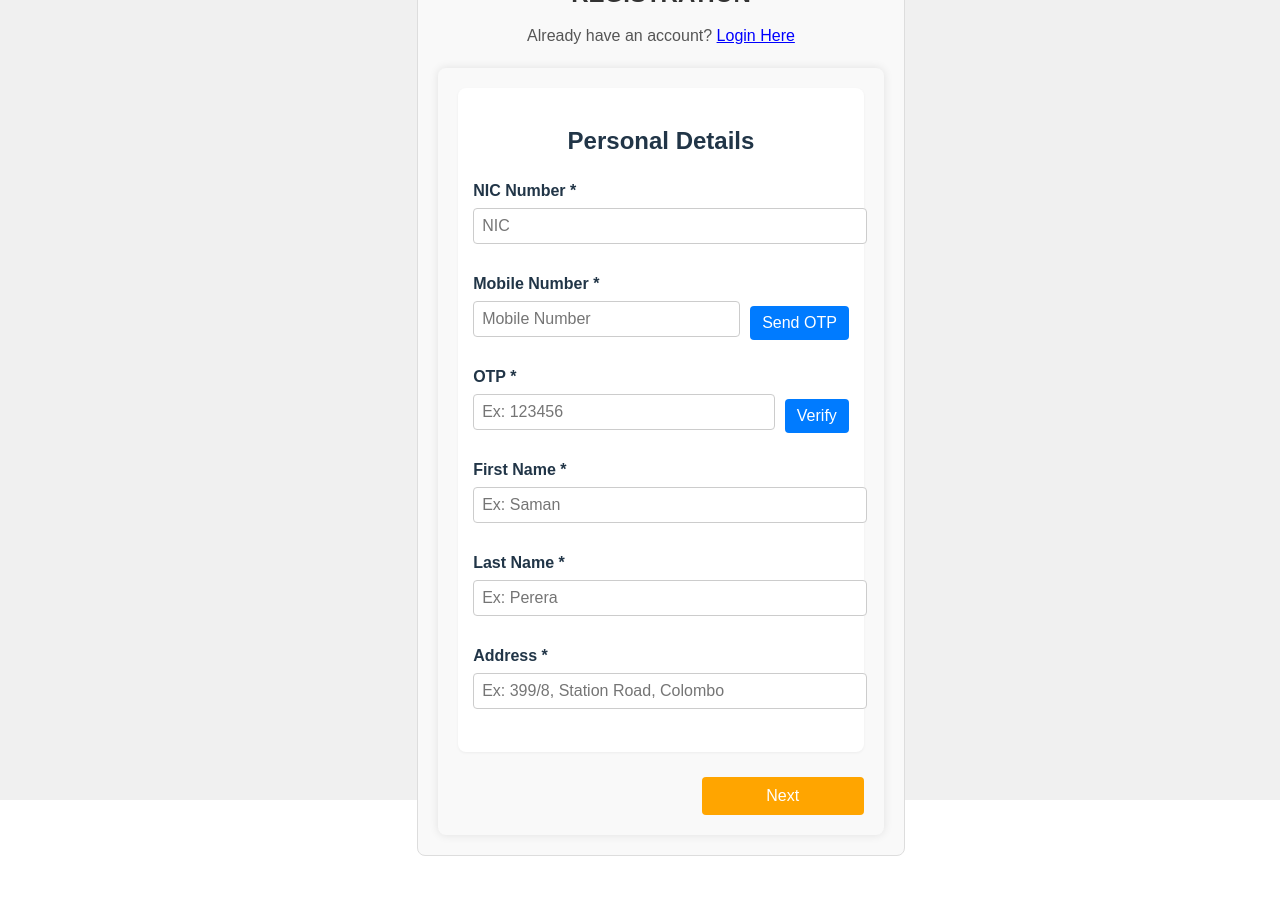
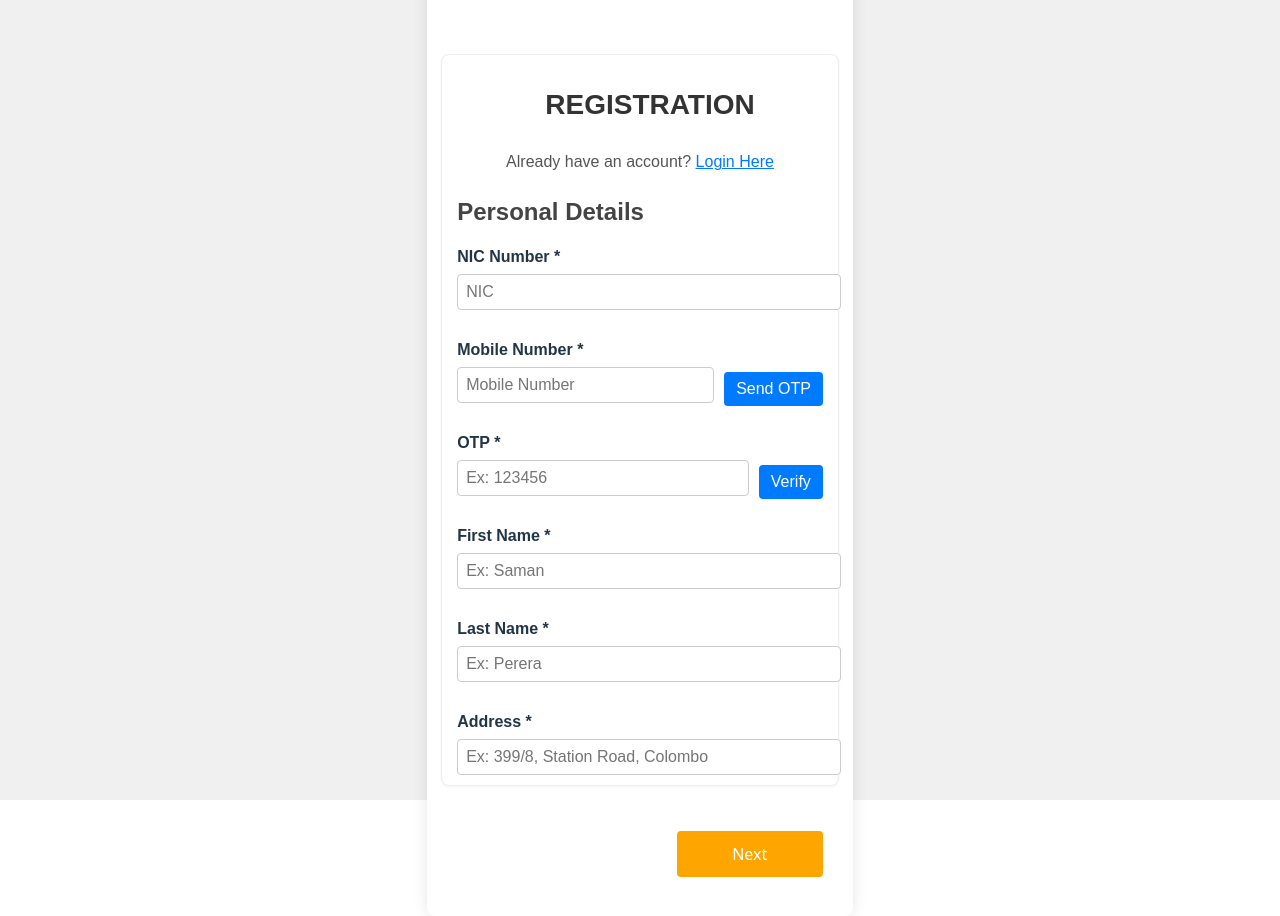
Before and after one commit to kautham28/SIT, a React (Vite) app in the folder Frontend/: page / in a window 1280 px wide. Shown: the top 916 px of the page. Built offline with nearby package versions, Linux system fonts and the light colour scheme.

Commit message:
Registation Page changes

```diff
--- a/Frontend/src/pages/Registration/Registration.css
+++ b/Frontend/src/pages/Registration/Registration.css
@@ -1,47 +1,65 @@
-.registration-container {
+.form-section {
   width: 100%;
-  max-width: 500px;
-  margin: 40px auto;
-  padding: 20px;
+  padding: 25px;
   font-family: Arial, sans-serif;
   text-align: center;
-  border: 1px solid #ddd;
+  border: 1px solid #eee; /* Lighter border */
   border-radius: 8px;
   background-color: #f9f9f9;
+  margin-bottom: 25px;
+  margin-top: 100px; /* Added top margin for spacing */
+  height: 700px; /* Allow height to adjust based on content */
 }
 
-.registration-container h1 {
-  font-size: 24px;
+.form-section h1 {
+  font-size: 28px;
   font-weight: bold;
-  margin-bottom: 10px;
+  margin: 10px 0 20px;
+  padding: 10px;
+  color: #333;
+  width: 100%;
+  text-align: center;
 }
 
-.registration-container p {
-  margin-bottom: 20px;
+.form-section h2 {
+  text-align: left;
+  margin: 20px 0 15px;
+  color: #444;
 }
 
-.registration-container a {
-  color: blue;
+.form-section p {
+  margin-bottom: 20px;
+  text-align: center;
+}
+
+.form-section a {
+  color: #007bff;
   text-decoration: underline;
   cursor: pointer;
 }
 
-form {
-  background-color: #f9f9f9;
-  padding: 20px;
-  border-radius: 8px;
-  box-shadow: 0 0 10px rgba(0, 0, 0, 0.1);
+.registration-container {
+  overflow: visible;
 }
 
-.form-section {
-  margin-bottom: 20px;
+form {
+  max-width: 800px;
+  margin: 80px auto 40px; /* Increased top margin from 40px to 80px */
+  padding: 30px;
+  background-color: white; /* Changed from #f9f9f9 to white for better contrast */
+  border-radius: 10px;
+  box-shadow: 0 0 15px rgba(0, 0, 0, 0.1);
+  display: flex;
+  flex-direction: column;
+  align-items: center; /* Center align the form contents */
 }
 
 .form-group {
-  margin-bottom: 15px;
+  margin-bottom: 20px; /* Increased spacing */
   text-align: left;
   display: flex;
   flex-direction: column;
+  width: 100%; /* Ensure full width */
 }
 
 .form-group label {
@@ -85,15 +103,14 @@ form {
 
 .next-button {
   width: 40%;
-  padding: 10px;
+  padding: 12px; /* Slightly larger padding */
   background-color: #ffa500;
   color: white;
   border: none;
   border-radius: 4px;
   font-size: 16px;
   cursor: pointer;
-  margin-left: auto;
-  margin-right: 0;
+  margin: 20px 0 10px auto; /* Align to the right */
   display: block;
 }
 
--- a/Frontend/src/pages/Registration/Registration.jsx
+++ b/Frontend/src/pages/Registration/Registration.jsx
@@ -29,13 +29,12 @@ const Registration = () => {
   };
 
   return (
-    <div className="registration-container">
+    <form onSubmit={handleSubmit}>
+      <div className="form-section">
         <h1>REGISTRATION</h1>
         <p>
           Already have an account? <a href="/login">Login Here</a>
         </p>
-      <form onSubmit={handleSubmit}>
-        <div className="form-section">
         <h2>Personal Details</h2>
         <div className="form-group">
           <label>NIC Number *</label>
@@ -112,7 +111,6 @@ const Registration = () => {
         Next
       </button>
     </form>
-    </div>
   );
 };
 
```
Lines whose indentation alone changed are shown as unchanged.
